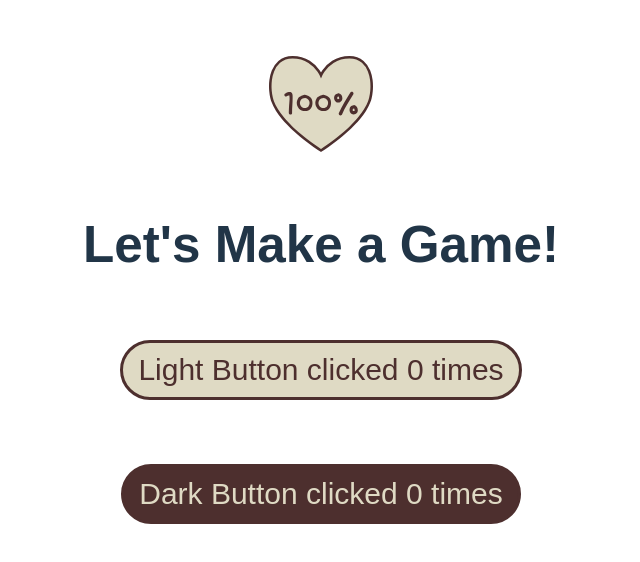
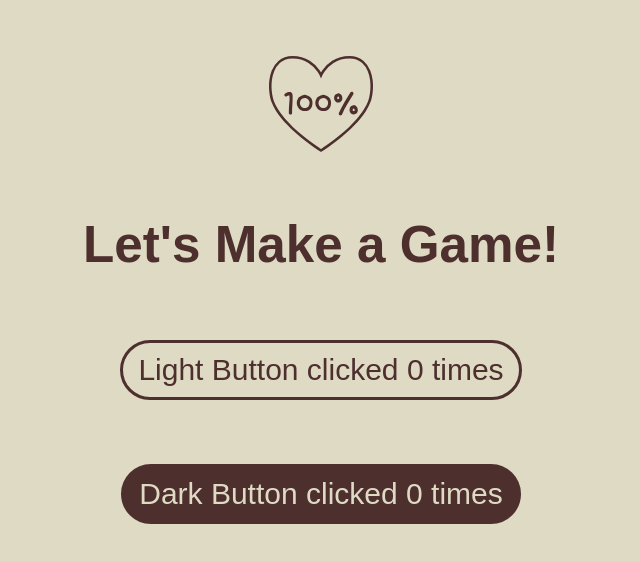
Before and after one commit to wwtbtfc/wwtbtfc-frontend, a React (Vite) app: page / in a window 1280 px wide. Shown: the top 562 px of the page, without its empty margins (319-959 px from the left). Built offline with nearby package versions, Linux system fonts and the light colour scheme; a web font is replaced by a local one.

Commit message:
style: updated default background color

```diff
--- a/src/styles/index.css
+++ b/src/styles/index.css
@@ -1,11 +1,12 @@
 :root {
-  font-family: "Single Day", Arial, sans-serif;
+  font-family: 'Single Day', Arial, sans-serif;
   line-height: 1.5;
   font-weight: 400;
 
   color-scheme: light dark;
   color: #4d2f2e;
   background-color: #dfdac4;
+  /* background-color: #747bff; */
 
   font-synthesis: none;
   text-rendering: optimizeLegibility;
@@ -36,8 +37,8 @@ h1 {
 
 @media (prefers-color-scheme: light) {
   :root {
-    color: #213547;
-    background-color: #ffffff;
+    color: #4d2f2e;
+    background-color: #dfdac4;
   }
   a:hover {
     color: #747bff;
```
